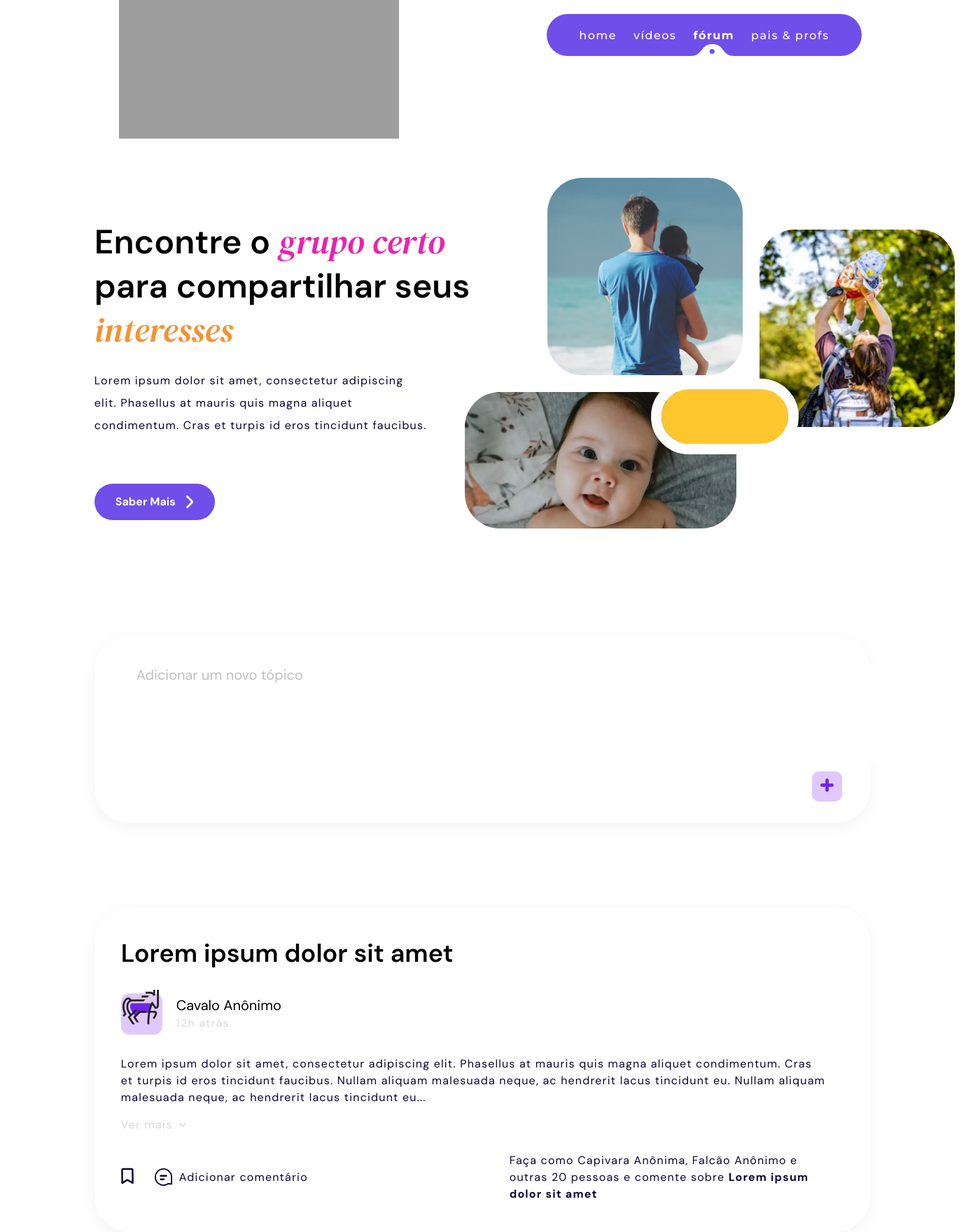
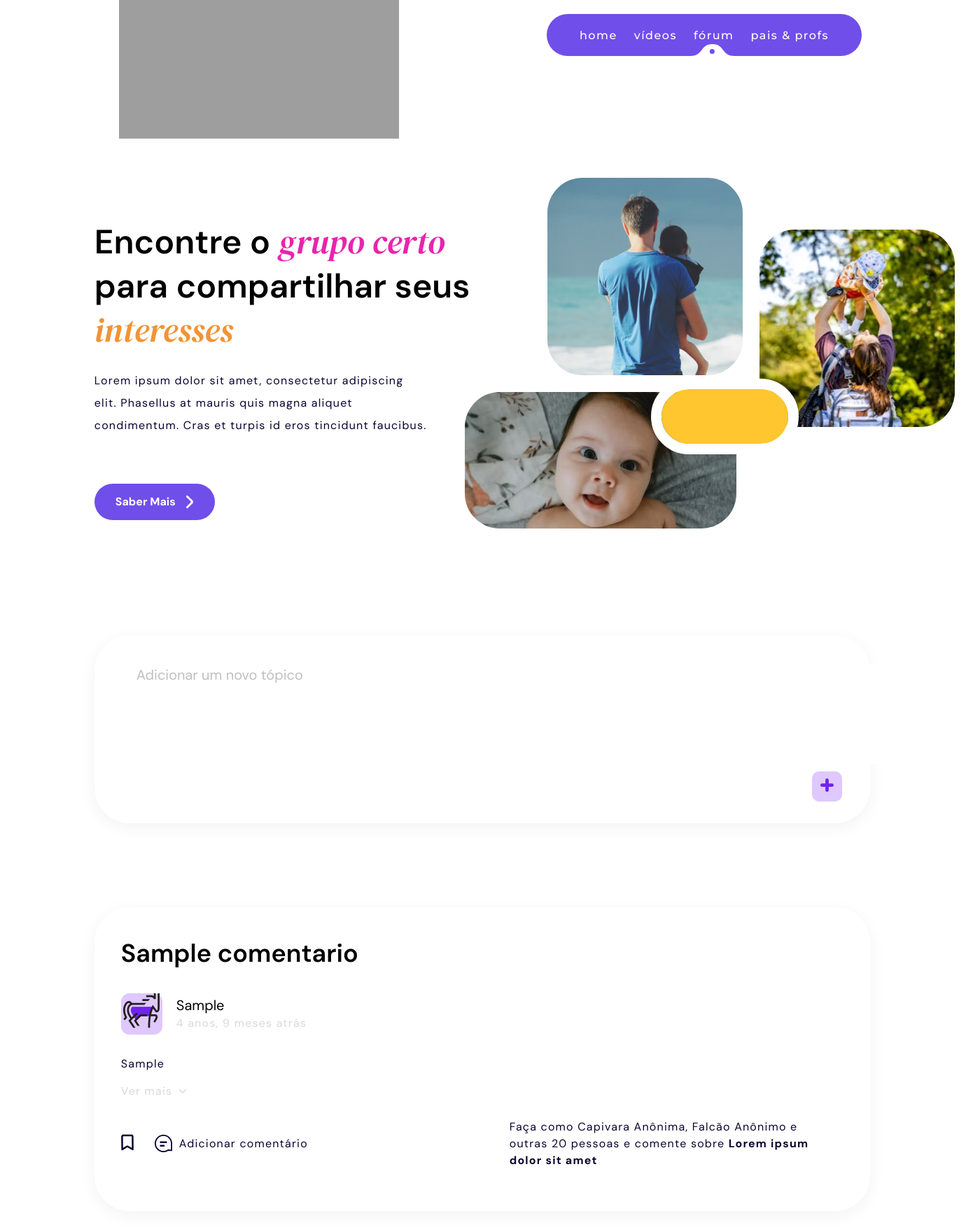
Before and after one commit to Samsratinho/Desafio-Tecnico-Projetos-BACK-END-24.2, a Django app: template forum/templates/forum/forum.html in a window 1400 px wide. Shown: the top 1760 px of the page at 70% size. Run offline with Django 5.2, Linux system fonts and the light colour scheme; the template is opened without the code that fills it: values that come from a table or form of the project are taken from there, others are empty; tables that the repository leaves empty hold one stand-in row (values such as "Sample post"); grey boxes are pictures that could not be loaded.

Commit message:
feat: renderizando comentários com dados do banco de dados

```diff
--- a/eject/settings.py
+++ b/eject/settings.py
@@ -118,6 +118,10 @@ USE_TZ = True
 
 STATIC_URL = 'static/'
 
+STATICFILES_DIRS = [
+    BASE_DIR / 'static',
+]
+
 # Default primary key field type
 # https://docs.djangoproject.com/en/5.1/ref/settings/#default-auto-field
 
--- a/forum/static/forum/css/forum_novotopico.css
+++ b/forum/static/forum/css/forum_novotopico.css
@@ -15,7 +15,7 @@
     border-radius: 50px;
     width: 100%;
     max-width: 100%;
-    height: 464px;
+    /* height: 464px; */
     top: 1280px;
     left: 140px;
     box-shadow: 0px 6px 24px 0px #0000000D;
--- a/forum/templates/forum/forum.html
+++ b/forum/templates/forum/forum.html
@@ -36,7 +36,7 @@
                 <ul class="nav-links">
                     <a href="home.html"><li>home</li></a>
                     <a href="videos.html"><li>vídeos</li></a>
-                    <a href="forum.html"><li>fórum</li></a>
+                    <a href="{% url 'forum:forum' %}"><li>fórum</li></a>
                     <a href="pais_e_profs.html"><li>pais & profs</li></a>
                 </ul>
             </div>
@@ -54,10 +54,8 @@
                     <!-- Título da página -->
                     <h1 class="txt" id="txt_titulo">Encontre o <span id="span_grupocerto">grupo certo</span> para compartilhar seus <span id="span_interesses">interesses</span></h1>
                     <p class="txt" id="txt_subtitulo">Lorem ipsum dolor sit amet, consectetur adipiscing elit. Phasellus at mauris quis magna aliquet condimentum. Cras et turpis id eros tincidunt faucibus.</p>
-
                     <!-- Botão Saber Mais com ícone -->
-                    <button id="btn_saibamais">Saber Mais<img src="{% static 'forum/img/btn_forum/seta_sabermais.svg' %}" id="icon_btn_saibamais">
-                    </button>
+                     <button id="btn_saibamais">Saber Mais<img src="{% static 'forum/img/btn_forum/seta_sabermais.svg' %}" id="icon_btn_saibamais"></button>
                 </div>
 
                 <!-- Imagens laterais decorativas -->
@@ -77,7 +75,6 @@
         </div>
 
         <!-- Novos tópicos -->
-
         <section id="novotopico">
             <!-- Caixa para adicionar novo tópico -->
             <div id="card_add">
@@ -88,32 +85,32 @@
                 </button></div>
             </div>
 
-   <!-- Primeiro tópico/comentário -->
+            {% for comentario in comentarios %}
                 <div class="card_topico" id="primeiro_comentario">
-            <h3>Lorem ipsum dolor sit amet</h3> <!-- Título do tópico -->
+                    <h3>{{ comentario.titulo }}</h3>
                     <div id="usuario">
                         <div id="usuario">
                             <div id="cavaloanonimo">
-                        <div id="quadradoroxo"></div>  <!--quadrado do perfil-->
-                            <img src="{% static 'forum/img/cavaloanonimoimg.svg' %}" id="iconcavalo">  <!-- Ícone do usuário Cavalo Anônimo -->
+                                <div id="quadradoroxo">
+                                    <img src="{% static 'forum/img/cavaloanonimoimg.svg' %}">
+                                </div>
                             </div>
                         </div>
                         <div style="display: flex; flex-direction: column;">
-                        <h4 id="nome_usuario">Cavalo Anônimo</h4> <!--Nome do usuário-->
-                        <p id="horario">12h atrás</p> <!-- Tempo desde o post -->
+                            <h4 id="nome_usuario">{{ comentario.autor }}</h4> <!--Nome do usuário-->
+                            <p id="horario">{{ comentario.data_criacao|timesince }} atrás</p> <!-- Tempo desde o post -->
                         </div>
                     </div>
 
                     <!-- Texto do comentário resumido -->
-            <p id="txt_comentario">Lorem ipsum dolor sit amet, consectetur adipiscing elit. Phasellus at mauris quis magna aliquet condimentum. Cras et turpis id eros tincidunt
-                faucibus. Nullam aliquam malesuada neque, ac hendrerit lacus tincidunt eu. Nullam aliquam malesuada neque, ac hendrerit lacus tincidunt eu...
-            </p>
+                    <p id="txt_comentario">{{ comentario.conteudo|truncatewords:100 }}</p>
 
                     <!-- Botão para expandir o comentário -->
                     <button id="btn_vermais">
                         <p style="color: #D9D9D9;">Ver mais</p> <!--Texto do botão-->
                         <img src="{% static 'forum/img/btn_forum/seta_vermais.svg' %}"> <!--Icone do botão-->
                     </button>
+
                     <!--Parte inferior do card (Botões e texto)-->
                     <div id="parte_inferior" style="justify-content: space-between;">
                         <div id="acoes" style="justify-content: space-around;">
@@ -132,124 +129,8 @@
                         </div>
                     </div>
                 </div>
+            {% endfor %}
 
-        <!--cervo anonimo-->
-
-        <div class="card_topico" id="segundo_comentario">
-            <h3>Lorem ipsum dolor sit amet</h3>
-                <div id="usuario">
-                    <div id="cervoanonimo">
-                        <div id="quadradoamarelo"></div>  <!--quadrado do perfil-->
-                        <img src="{% static 'forum/img/cervoicon.svg' %}" id="iconcervo">
-                    </div>
-                    <div style="display: flex; flex-direction: column;">
-                        <h4 id="nome_usuario">Cervo Anônimo</h4><!--Nome do usuário-->
-                        <p id="horario">1d atrás</p> <!-- Tempo desde o post -->
-                    </div>
-                </div>
-            <p id="txt_comentario">Lorem ipsum dolor sit amet, consectetur adipiscing elit. Phasellus at mauris quis magna aliquet condimentum. Cras et turpis id eros tincidunt
-                faucibus. Nullam aliquam malesuada neque, ac hendrerit lacus tincidunt eu. Nullam aliquam malesuada neque, ac hendrerit lacus tincidunt eu...
-            </p>
-        <!-- Botão para expandir o comentário -->
-            <button id="btn_vermais">
-                <p style="color: #D9D9D9;">Ver mais</p>
-                <img src="{% static 'forum/img/btn_forum/seta_vermais.svg' %}">
-            </button>
-
-           <div id="parte_inferior" style="justify-content: space-between;">
-                <div id="acoes" style="justify-content: space-around;">
-                    <button id="btn_salvar">
-                        <img src="{% static 'forum/img/btn_forum/salvar.svg' %}" id="icon_salvar">
-                    </button>
-                    <button id="btn_addcomentario">
-                        <img src="{% static 'forum/img/btn_forum/comentario.svg' %}" id="icon_comentario">
-                        <p>Adicionar comentário</p>
-                    </button>
-                </div>
-                <div>
-                    <p id="facacomo">Faça como Capivara Anônima, Falcão Anônimo e outras 6 pessoas e comente sobre <span style="font-family: DM Sans;font-weight: 700;">  Lorem ipsum dolor sit amet</span></p>
-                </div>
-            </div>
-        </div>
-<!--terceiro comentario-->
-
-<div class="card_topico" id="terceiro_comentario">
-    <h3>Lorem ipsum dolor sit amet</h3>
-        <div id="usuario">
-            <div id="cavaloanonimo">
-                <div id="quadradoroxo"></div>
-                <img src="{% static 'forum/img/cavaloanonimoimg.svg' %}" id="iconcavalo2">
-            </div>
-            <div style="display: flex; flex-direction: column;">
-                <h4 id="nome_usuario">Cavalo Anônimo</h4>
-                <p id="horario">12h atrás</p>
-            </div>
-        </div>
-    <p id="txt_comentario">Lorem ipsum dolor sit amet, consectetur adipiscing elit. Phasellus at mauris quis magna aliquet condimentum. Cras et turpis id eros tincidunt
-        faucibus. Nullam aliquam malesuada neque, ac hendrerit lacus tincidunt eu. Nullam aliquam malesuada neque, ac hendrerit lacus tincidunt eu...
-    </p>
-    <button id="btn_vermais">
-        <p style="color: #D9D9D9;">Ver mais</p>
-        <img src="{% static 'forum/img/btn_forum/seta_vermais.svg' %}">
-    </button>
-
-   <div id="parte_inferior" style="justify-content: space-between;">
-        <div id="acoes" style="justify-content: space-around;">
-            <button id="btn_salvar">
-                <img src="{% static 'forum/img/btn_forum/salvar.svg' %}" id="icon_salvar">
-            </button>
-            <button id="btn_addcomentario">
-                <img src="{% static 'forum/img/btn_forum/comentario.svg' %}" id="icon_comentario">
-                <p>Adicionar comentário</p>
-            </button>
-        </div>
-        <div>
-            <p id="facacomo">Faça como Capivara Anônima, Falcão Anônimo e outras 20 pessoas e comente sobre <span style="font-family: DM Sans;font-weight: 700;">  Lorem ipsum dolor sit amet</span></p>
-        </div>
-    </div>
-</div>
-
-<!--cervo anonimo-->
-
-<div class="card_topico" id="quarto_comentario">
-    <h3>Lorem ipsum dolor sit amet</h3>
-        <div id="usuario">
-            <div id="cervoanonimo">
-                <div id="quadradoamarelo"></div>
-                <img src="{% static 'forum/img/cervoicon.svg' %}" id="iconcervo2">
-            </div>
-            <div style="display: flex; flex-direction: column;">
-                <h4 id="nome_usuario">Cervo Anônimo</h4>
-                <p id="horario">1d atrás</p>
-            </div>
-        </div>
-    <p id="txt_comentario">Lorem ipsum dolor sit amet, consectetur adipiscing elit. Phasellus at mauris quis magna aliquet condimentum. Cras et turpis id eros tincidunt
-        faucibus. Nullam aliquam malesuada neque, ac hendrerit lacus tincidunt eu. Nullam aliquam malesuada neque, ac hendrerit lacus tincidunt eu...
-    </p>
-    <button id="btn_vermais">
-        <p style="color: #D9D9D9;">Ver mais</p>
-        <img src="{% static 'forum/img/btn_forum/seta_vermais.svg' %}">
-    </button>
-
-    <div id="parte_inferior" style="justify-content: space-between;">
-        <div id="acoes" style="justify-content: space-around;">
-            <button id="btn_salvar">
-                <img src="{% static 'forum/img/btn_forum/salvar.svg' %}" id="icon_salvar">
-            </button>
-            <button id="btn_addcomentario">
-                <img src="{% static 'forum/img/btn_forum/comentario.svg' %}" id="icon_comentario">
-                <p>Adicionar comentário</p>
-            </button>
-        </div>
-        <div>
-            <p id="facacomo">Faça como Capivara Anônima, Falcão Anônimo e outras 6 pessoas e comente sobre <span style="font-family: DM Sans;font-weight: 700;">  Lorem ipsum dolor sit amet</span></p>
-        </div>
-    </div>
-</div>
-
-    </section>
-
-    <!--Topicos populares cards-->
         <div id="topicospopulares">
         <h2>Tópicos <span id="span_populares">populares</span></h2>
         <div class="container_flex">
@@ -292,6 +173,7 @@
         </div>
         </div>
     </div>
+
     <div class="footer">
         <img src="{% static 'img/logo.svg' %}" alt="logo" class="logo">
         <div class="direitos">
@@ -322,10 +204,8 @@
                 </button>
             </div>
         </div>
-
         <div class="informacoes">
             <h2 >INFORMAÇÕES</h2>
-
             <p>
             <button>Exames Laboratoriais</button> <br>
             <button>Consultas Veterinarias</button> <br>
--- a/forum/urls.py
+++ b/forum/urls.py
@@ -5,5 +5,5 @@ from . import views
 
 app_name = 'forum'
 urlpatterns = [
-    path('', views.hello, name='forum'),
+    path('', views.mostrar_comentarios, name='forum'),
 ]
--- a/static/css/footer.css
+++ b/static/css/footer.css
@@ -4,7 +4,7 @@
     height: 80vh;
     width: 100%;
     margin-top: 200px;
-    background-image: url('../img/footer.svg');
+    background-image: url('/static/img/footer.svg');
     background-position: center;
     background-position-y: 0vh;
     background-size: cover;
@@ -28,7 +28,7 @@
 }
 
 .direitos p{
-        font-family: 'Montserrat', sans-serif;
+    font-family: 'Montserrat', sans-serif;
     width: 300px;
     font-weight: 400;
     font-size: 2vh;
```
Also changed, not shown: forum/views.py (+5 -2 lines). Lines whose indentation alone changed are shown as unchanged.
